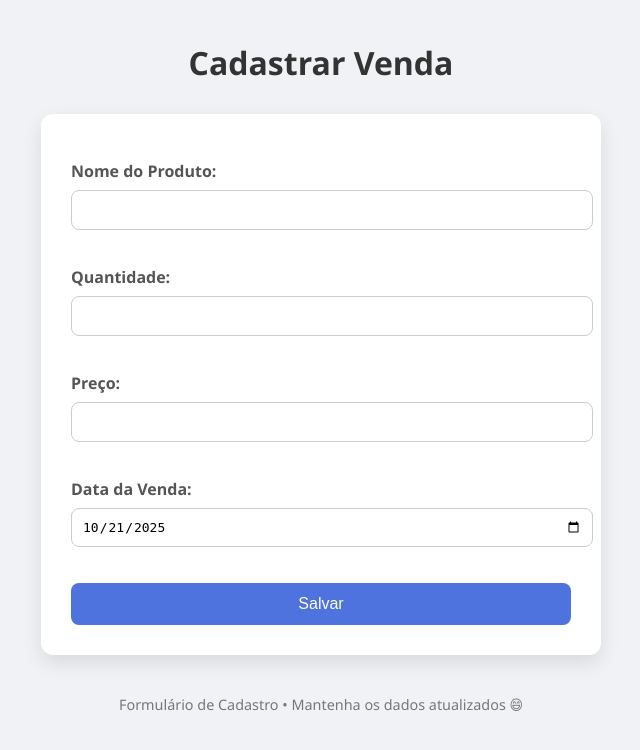
After one commit to beatrizrckr97/ads-factory-method-updated, a Django app: page /add-sale/ in a window 1280 px wide. The commit adds this page. Shown: the top 750 px of the page, without its empty margins (319-959 px from the left). Run offline with Django 5.2, Linux system fonts and the light colour scheme.

Commit message:
adição de função de adição de formulários

```diff
--- /dev/null
+++ b/core/forms.py
@@ -0,0 +1,45 @@
+from django import forms
+from .models import Client, Sale, Transaction
+from datetime import date
+
+class ClientForm(forms.ModelForm):
+    class Meta:
+        model = Client
+        fields = ['nome', 'email']
+        labels = {
+            'nome': 'Nome',
+            'email': 'E-mail',
+        }
+
+class SaleForm(forms.ModelForm):
+    date = forms.DateField(
+        label="Data da Venda",
+        initial=date.today,
+        widget=forms.DateInput(attrs={'type': 'date'})
+    )
+
+    class Meta:
+        model = Sale
+        fields = ['product_name', 'quantity', 'price', 'date']
+        labels = {
+            'product_name': 'Nome do Produto',
+            'quantity': 'Quantidade',
+            'price': 'Preço',
+
+        }
+
+class TransactionForm(forms.ModelForm):
+    transaction_date = forms.DateField(
+        label="Data da Transação",
+        initial=date.today,
+        widget=forms.DateInput(attrs={'type': 'date'})
+    )
+
+    class Meta:
+        model = Transaction
+        fields = ['client_name', 'amount', 'transaction_date']
+        labels = {
+            'client_name': 'Nome do Cliente',
+            'amount': 'Valor',
+
+        }
--- a/core/models.py
+++ b/core/models.py
@@ -1,26 +1,27 @@
 from django.db import models
 
 class Transaction(models.Model):
-    client_name = models.CharField(max_length=100)
-    amount = models.DecimalField(max_digits=10, decimal_places=2)
-    transaction_date = models.DateField(null=True, blank=True)
-    created_at = models.DateTimeField(auto_now_add=True)
+    client_name = models.CharField("Nome do Cliente", max_length=100)
+    amount = models.DecimalField("Valor", max_digits=10, decimal_places=2)
+    transaction_date = models.DateField("Data da Transação", null=True, blank=True)
+    created_at = models.DateTimeField("Data de Criação", auto_now_add=True)
 
 
 class Sale(models.Model):
-    product_name = models.CharField(max_length=255)
-    quantity = models.IntegerField()
-    price = models.FloatField()
-    date = models.DateField()
+    product_name = models.CharField("Nome do Produto", max_length=255)
+    quantity = models.IntegerField("Quantidade")
+    price = models.FloatField("Preço")
+    date = models.DateField("Data da Venda")
 
     def __str__(self):
         return f"{self.product_name} - {self.date}"
 
 
+
 class Client(models.Model):
-    name = models.CharField(max_length=255)
-    email = models.EmailField()
-    created_at = models.DateTimeField(auto_now_add=True)
+    nome = models.CharField("Nome", max_length=255, default="  ")
+    email = models.EmailField("E-mail")
+    created_at = models.DateTimeField("Data de Cadastro", auto_now_add=True)
 
     def __str__(self):
-        return self.name
+        return self.nome
--- a/core/reports/sales_report.py
+++ b/core/reports/sales_report.py
@@ -1,3 +1,4 @@
+from core.reports.base_report import BaseReport
 from core.models import Sale
 from django.db.models import Sum, F, FloatField
 import calendar
--- /dev/null
+++ b/core/templates/create_form.html
@@ -0,0 +1,75 @@
+<!DOCTYPE html>
+<html lang="pt-br">
+<head>
+    <meta charset="UTF-8">
+    <title>{{ titulo }}</title>
+    <style>
+        body {
+            font-family: 'Segoe UI', Tahoma, Geneva, Verdana, sans-serif;
+            background-color: #f0f2f5;
+            margin: 0;
+            padding: 20px;
+        }
+        h1 {
+            text-align: center;
+            color: #333;
+            margin-bottom: 30px;
+        }
+        .form-container {
+            max-width: 500px;
+            margin: 0 auto;
+            background-color: #fff;
+            padding: 30px;
+            border-radius: 12px;
+            box-shadow: 0 8px 20px rgba(0,0,0,0.1);
+        }
+        label {
+            display: block;
+            margin-bottom: 8px;
+            color: #555;
+            font-weight: bold;
+        }
+        input, select, textarea {
+            width: 100%;
+            padding: 10px;
+            margin-bottom: 20px;
+            border: 1px solid #ccc;
+            border-radius: 8px;
+            font-size: 1em;
+        }
+        button {
+            background-color: #4e73df;
+            border: none;
+            color: white;
+            padding: 12px 20px;
+            border-radius: 8px;
+            cursor: pointer;
+            font-size: 1em;
+            width: 100%;
+            transition: background-color 0.3s ease;
+        }
+        button:hover {
+            background-color: #2e59d9;
+        }
+        footer {
+            text-align: center;
+            margin-top: 40px;
+            color: #777;
+            font-size: 0.9em;
+        }
+    </style>
+</head>
+<body>
+    <h1>{{ titulo }}</h1>
+    <div class="form-container">
+        <form method="post">
+            {% csrf_token %}
+            {{ form.as_p }}
+            <button type="submit">Salvar</button>
+        </form>
+    </div>
+    <footer>
+        <p>Formulário de Cadastro • Mantenha os dados atualizados 😄</p>
+    </footer>
+</body>
+</html>
--- a/core/urls.py
+++ b/core/urls.py
@@ -1,7 +1,20 @@
 from django.urls import path
-from .views import home, generate_report, sales_dashboard_view
+from .views import (
+    home,
+    generate_report,
+    sales_dashboard_view,
+    add_client,
+    add_sale,
+    add_transaction,
+)
 
 urlpatterns = [
     path('', home, name='home'),
     path('report/<str:report_type>/', generate_report, name='generate_report'),
+
+
+    # Formulários
+    path('add-client/', add_client, name='add_client'),
+    path('add-sale/', add_sale, name='add_sale'),
+    path('add-transaction/', add_transaction, name='add_transaction'),
 ]
--- a/core/views.py
+++ b/core/views.py
@@ -1,31 +1,26 @@
-from django.shortcuts import render
+from django.shortcuts import render, redirect
 from django.utils import timezone
 from django.db.models import Sum, F, FloatField
 from .factories import ReportFactory
+from .forms import ClientForm, SaleForm, TransactionForm
+from .models import Sale, Transaction
 import calendar
 
-# Importa seus modelos
-from .models import Sale
-
+# Página inicial
 def home(request):
     return render(request, 'home.html')
 
-
+# Geração de relatórios dinâmicos
 def generate_report(request, report_type):
     factory = ReportFactory()
     report = factory.create_report(report_type)
     data = report.generate()
 
-    # Calcula totais e médias
     total = sum(data['values']) if data['values'] else 0
     meses_registrados = len(data['labels']) if data['labels'] else 0
     media_mensal = total / meses_registrados if meses_registrados > 0 else 0
 
-
-    if report_type == "clients":
-        total_key = 'total_clients'
-    else:
-        total_key = 'total_vendas'
+    total_key = 'total_clients' if report_type == "clients" else 'total_vendas'
 
     context = {
         'content': data,
@@ -40,7 +35,7 @@ def generate_report(request, report_type):
     template_name = f'{report_type}.html'
     return render(request, template_name, context)
 
-
+# Dashboard de vendas
 def sales_dashboard_view(request):
     ano_atual = timezone.now().year
     vendas_ano = Sale.objects.filter(date__year=ano_atual)
@@ -59,7 +54,6 @@ def sales_dashboard_view(request):
     total_vendas = sum(values)
     meses_registrados = sum(1 for v in values if v > 0)
     media_mensal = total_vendas / meses_registrados if meses_registrados else 0
-
     zipped_data = zip(labels, values)
 
     context = {
@@ -75,3 +69,34 @@ def sales_dashboard_view(request):
     }
 
     return render(request, 'sales.html', context)
+
+
+def add_client(request):
+    if request.method == 'POST':
+        form = ClientForm(request.POST)
+        if form.is_valid():
+            form.save()
+            return redirect('home')
+    else:
+        form = ClientForm()
+    return render(request, 'create_form.html', {'form': form, 'titulo': 'Cadastrar Cliente'})
+
+def add_sale(request):
+    if request.method == 'POST':
+        form = SaleForm(request.POST)
+        if form.is_valid():
+            form.save()
+            return redirect('home')
+    else:
+        form = SaleForm()
+    return render(request, 'create_form.html', {'form': form, 'titulo': 'Cadastrar Venda'})
+
+def add_transaction(request):
+    if request.method == 'POST':
+        form = TransactionForm(request.POST)
+        if form.is_valid():
+            form.save()
+            return redirect('home')
+    else:
+        form = TransactionForm()
+    return render(request, 'create_form.html', {'form': form, 'titulo': 'Cadastrar Transação'})
```
Also changed, not shown: core/admin.py (+3 -27 lines), core/templates/home.html (+64 -0 lines), core/migrations/0006_remove_client_name_client_nome_and_more.py (added).
